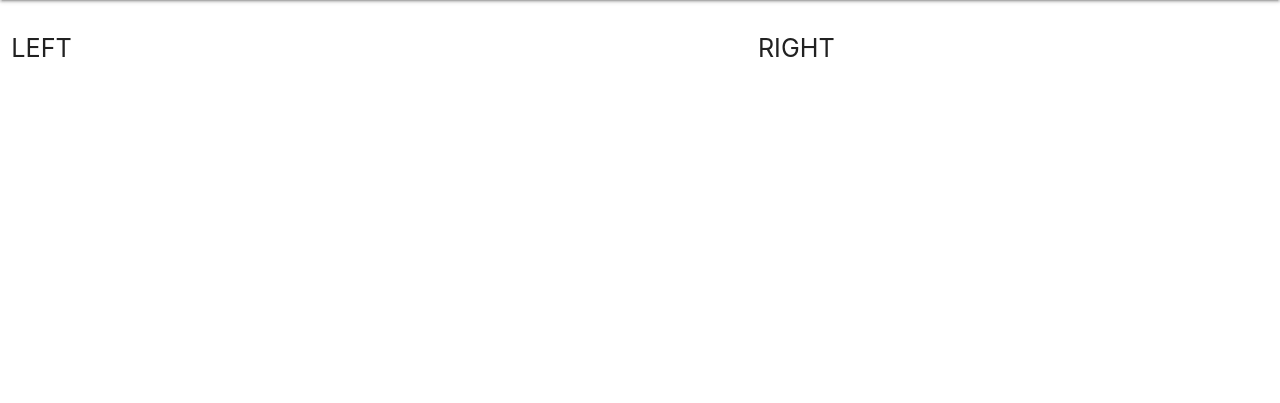
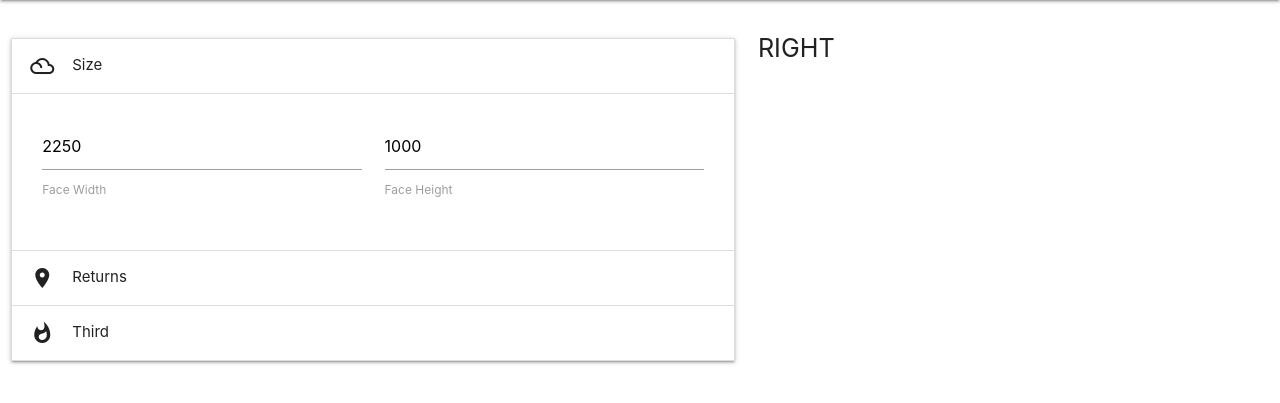
Before and after one commit to mattstartin/starmead, a PHP site: page /v2.html in a window 1280 px wide. Shown: the part 64-467 px from the top of the page. Run offline with PHP 8.4, Linux system fonts and the light colour scheme; some libraries are stand-ins or nearby versions.

Commit message:
Collapsable functional; Size and returns sections displayed

```diff
--- a/css/generator.css
+++ b/css/generator.css
@@ -18,3 +18,4 @@
     border: solid 1px black;
     background-color: white;
 }
+.halfheight {height: 50vh;}
--- a/js/generator.js
+++ b/js/generator.js
@@ -245,3 +245,11 @@ function drawCanvas(poly) {
     // ctx.fillText("HEIGHT",50,50);
 
 }
+
+
+
+function changeReturnType(elem) {
+    console.log(elem.checked)
+    document.getElementById("sameReturns").hidden = elem.checked;
+    document.getElementById("customReturns").hidden = !elem.checked;
+}
--- a/v2.html
+++ b/v2.html
@@ -36,7 +36,98 @@
 
 <div class="row" style="margin-top: 30px;">
     <div class="col s7">
-        <span class="flow-text">LEFT</span>
+        <ul class="collapsible">
+            <li class="active">
+              <div class="collapsible-header"><i class="material-icons">filter_drama</i>Size</div>
+              <div class="collapsible-body">
+                <div class="row">
+                    <div class="col s6">
+                        <input id="faceWidth" value="2250">
+                        <label for="faceWidth">Face Width</label>
+                    </div>
+                    <div class="col s6">
+                        <input type="number" id="faceHeight" value="1000">
+                        <label for="faceHeight">Face Height</label>
+                    </div>
+                </div>
+              </div>
+            </li>
+            <li>
+              <div class="collapsible-header"><i class="material-icons">place</i>Returns</div>
+              <div class="collapsible-body">
+                Custom Returns
+                <div class="switch">
+                    <label>
+                      Off
+                      <input id="returnType" type="checkbox" onClick="changeReturnType(this)">
+                      <span class="lever"></span>
+                      On
+                    </label>
+                  </div>
+                <div class="row" id="sameReturns">
+                    <div class="col s6">
+                        <input type="number" id="faceReturn" value="50">
+                        <label for="faceReturn">Return Depth</label>
+                    </div>
+                    <div class="col s3">
+                        <label>
+                            <input id="returnLeft" type="checkbox" class="filled-in" checked="checked" />
+                            <span>Left</span>
+                        </label>
+                    </div>
+                    <div class="col s3">
+                        <label>
+                            <input id="returnRight" type="checkbox" class="filled-in" checked="checked" />
+                            <span>Right</span>
+                        </label>
+                    </div>
+                    <div class="col s3">
+                        <label>
+                            <input id="returnTop"  type="checkbox" class="filled-in" checked="checked" />
+                            <span>Top</span>
+                        </label>
+                    </div>
+                    <div class="col s3">
+                        <label>
+                            <input id="returnBottom"  type="checkbox" class="filled-in" checked="checked" />
+                            <span>Bottom</span>
+                        </label>
+                    </div>
+                </div>
+                <div class="row" id="customReturns" hidden>
+                    <div class="col s3">
+                        <label>
+                            <input id="leftReturn" value="50">
+                            <label for="faceWidth">Left Return</label>
+                        </label>
+                    </div>
+                    <div class="col s3">
+                        <label>
+                            <input id="rightReturn" value="50">
+                            <label for="faceWidth">Right Return</label>
+                        </label>
+                    </div>
+                    <div class="col s3">
+                        <label>
+                            <input id="topReturn" value="50">
+                            <label for="faceWidth">Top Return</label>
+                        </label>
+                    </div>
+                    <div class="col s3">
+                        <label>
+                            <input id="bottomReturn" value="50">
+                            <label for="faceWidth">Bottom Return</label>
+                        </label>
+                    </div>
+                </div>
+              </div>
+            </li>
+            <li>
+              <div class="collapsible-header"><i class="material-icons">whatshot</i>Third</div>
+              <div class="collapsible-body halfheight"><span>Lorem ipsum dolor sit amet.</span></div>
+            </li>
+          </ul>
+
     </div>
     <div class="col s5">
         <span class="flow-text">RIGHT</span>
@@ -46,6 +137,11 @@
 
 
 <!--JavaScript at end of body for optimized loading-->
+<script type="text/javascript" src="https://code.jquery.com/jquery-3.2.1.min.js"></script>
 <script type="text/javascript" src="js/materialize.min.js"></script>
-
+<script>
+ $(document).ready(function(){
+    $('.collapsible').collapsible();
+  });
+</script>
 </body>
```
